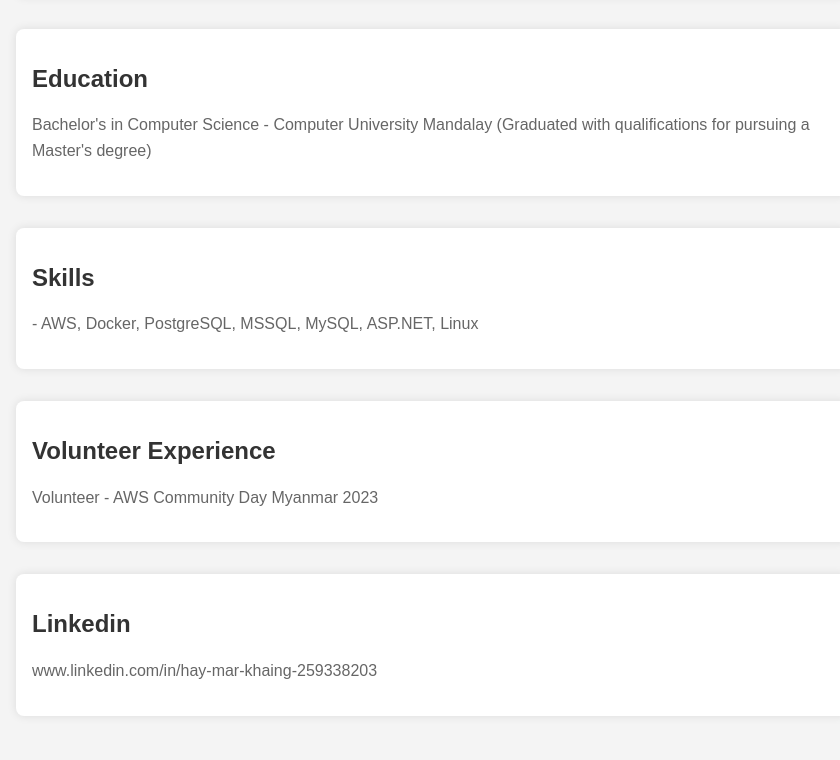
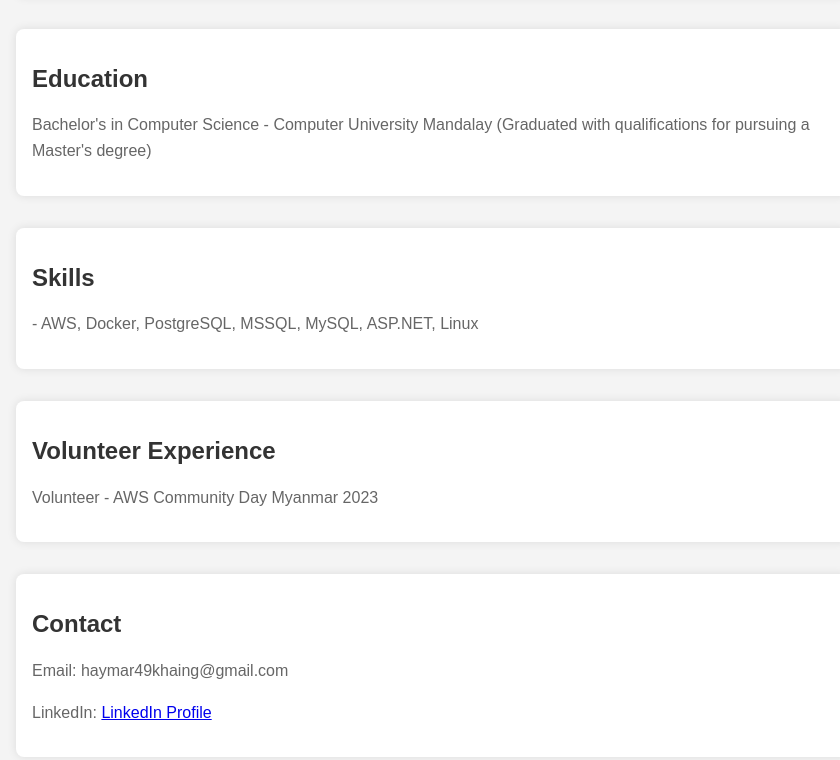
Before and after one commit to glory-khaing/glorykhaing.github.io, a plain HTML site: page index.html in a window 1280 px wide. Shown: the part 1332-2092 px from the top of the page, without its empty margins (208-1048 px from the left). Drawn offline with Linux system fonts and the light colour scheme.

Commit message:
modified5 index.html

```diff
--- a/index.html
+++ b/index.html
@@ -112,10 +112,9 @@
     </section>
 
     <section>
-        <h2>Linkedin</h2>
-        <p>
-            www.linkedin.com/in/hay-mar-khaing-259338203
-        </p>
+        <h2>Contact</h2>
+        <p>Email: haymar49khaing@gmail.com</p>
+        <p>LinkedIn: <a href="www.linkedin.com/in/hay-mar-khaing-259338203" target="_blank">LinkedIn Profile</a></p>
     </section>
 
 
```
